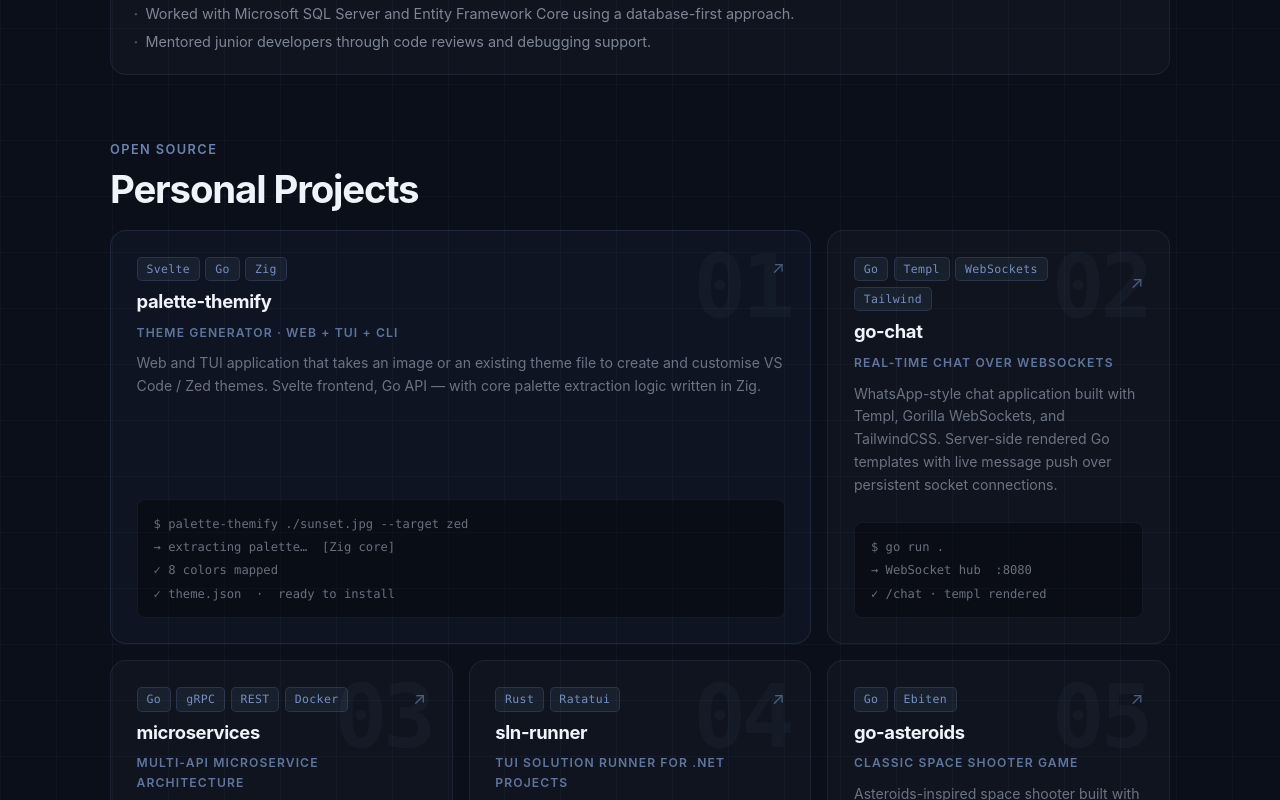
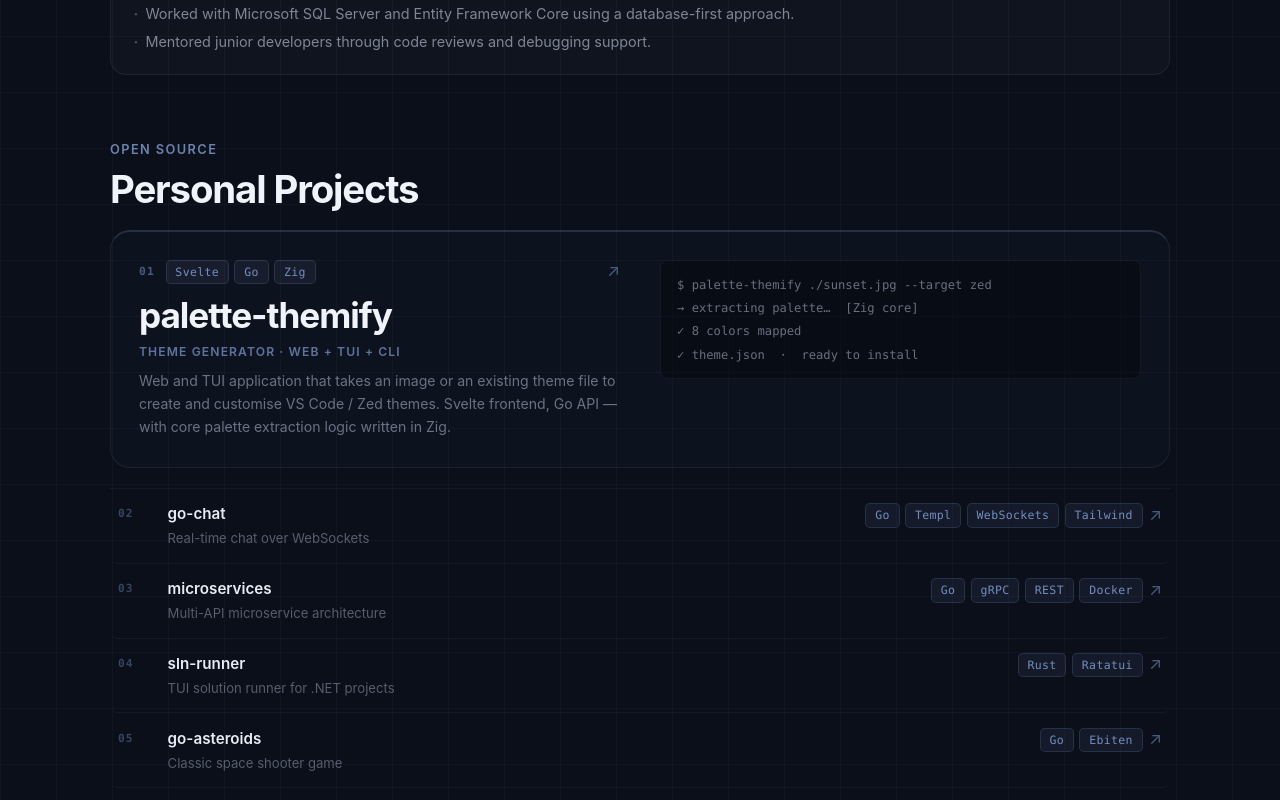
Before and after one commit to BeratHundurel/portfolio, a SvelteKit app: page / in a window 1280 px wide. Shown: the part 1020-1820 px from the top of the page. Built offline with nearby package versions, Linux system fonts and the light colour scheme.

Commit message:
Adding custom selection and scrollbar

```diff
--- a/eslint.config.js
+++ b/eslint.config.js
@@ -22,7 +22,10 @@ export default defineConfig(
 		rules: {
 			// typescript-eslint strongly recommend that you do not use the no-undef lint rule on TypeScript projects.
 			// see: https://typescript-eslint.io/troubleshooting/faqs/eslint/#i-get-errors-from-the-no-undef-rule-about-global-variables-not-being-defined-even-though-there-are-no-typescript-errors
-			'no-undef': 'off'
+			'no-undef': 'off',
+			// All hrefs in this project are absolute external URLs (https://) or mailto: links —
+			// SvelteKit path resolution is not needed and the rule produces only false positives.
+			'svelte/no-navigation-without-resolve': 'off'
 		}
 	},
 	{
--- a/src/routes/+page.svelte
+++ b/src/routes/+page.svelte
@@ -231,18 +231,36 @@
 		<p class="section-eyebrow">Open Source</p>
 		<h2 class="section-title">Personal Projects</h2>
 
-		<div class="projects-grid">
-			{#each projects as project (project.id)}
-				<a
-					class="project-card {project.featured ? 'project-card--featured' : ''}"
-					href={project.url}
-					target="_blank"
-					rel="noreferrer"
-				>
-					<span class="project-num">{project.id}</span>
+		<a class="project-featured" href={projects[0].url} target="_blank" rel="noreferrer">
+			<div class="pf-top">
+				<div class="pf-text">
+					<div class="pf-meta">
+						<span class="pf-num">{projects[0].id}</span>
+						<div class="project-stack">
+							{#each projects[0].stack as tag (tag)}
+								<span class="stack-badge">{tag}</span>
+							{/each}
+						</div>
+						<span class="project-link-icon">↗</span>
+					</div>
+					<h3 class="pf-name">{projects[0].name}</h3>
+					<p class="project-tagline">{projects[0].tagline}</p>
+					<p class="project-desc">{projects[0].description}</p>
+				</div>
+				<div class="project-snippet">
+					<pre><code>{projects[0].snippet}</code></pre>
+				</div>
+			</div>
+		</a>
 
-					<div class="project-inner">
-						<div class="project-meta-row">
+		<div class="project-rows">
+			{#each projects.slice(1) as project (project.id)}
+				<a class="project-row" href={project.url} target="_blank" rel="noreferrer">
+					<span class="pr-num">{project.id}</span>
+					<div class="pr-body">
+						<div class="pr-name-row">
+							<span class="pr-name">{project.name}</span>
+							<div class="pr-right">
 								<div class="project-stack">
 									{#each project.stack as tag (tag)}
 										<span class="stack-badge">{tag}</span>
@@ -250,16 +268,16 @@
 								</div>
 								<span class="project-link-icon">↗</span>
 							</div>
-
-						<h3 class="project-name">{project.name}</h3>
-						<p class="project-tagline">{project.tagline}</p>
-						<p class="project-desc">{project.description}</p>
-
+						</div>
+						<p class="pr-tagline">{project.tagline}</p>
+						<div class="pr-snippet">
+							<div class="pr-snippet-inner">
+								<p class="pr-desc">{project.description}</p>
 								{#if project.snippet}
-							<div class="project-snippet">
 									<pre><code>{project.snippet}</code></pre>
+								{/if}
 							</div>
-						{/if}
+						</div>
 					</div>
 				</a>
 			{/each}
--- a/src/routes/layout.css
+++ b/src/routes/layout.css
@@ -1,4 +1,39 @@
 @import 'tailwindcss';
+
+::selection {
+	background: rgba(150, 180, 240, 0.25);
+	color: #f0f3fa;
+}
+
+/* Scrollbar — webkit */
+::-webkit-scrollbar {
+	width: 8px;
+	height: 8px;
+}
+
+::-webkit-scrollbar-track {
+	background: #0a0f1a;
+}
+
+::-webkit-scrollbar-thumb {
+	background: rgba(140, 165, 220, 0.18);
+	border-radius: 99px;
+	border: 2px solid #0a0f1a;
+}
+
+::-webkit-scrollbar-thumb:hover {
+	background: rgba(150, 180, 240, 0.38);
+}
+
+::-webkit-scrollbar-corner {
+	background: #0a0f1a;
+}
+
+/* Scrollbar — firefox */
+* {
+	scrollbar-width: thin;
+	scrollbar-color: rgba(140, 165, 220, 0.18) #0a0f1a;
+}
 
 /* ──────────────────────────────────────
    GLOBAL & BASE STYLES
@@ -22,6 +57,8 @@
 body {
 	margin: 0;
 	min-height: 100vh;
+	overflow-y: scroll;
+	scrollbar-gutter: stable;
 	background:
 		repeating-linear-gradient(
 			0deg,
@@ -107,7 +144,7 @@ p {
 
 .link {
 	color: rgba(150, 180, 240, 0.7);
-	transition: color 120ms ease;
+	transition: color 140ms ease;
 }
 
 .link:hover {
@@ -297,10 +334,10 @@ p {
 	padding: 1.4rem;
 	border: 1px solid rgba(140, 165, 220, 0.1);
 	transition:
-		color 140ms ease,
-		border-color 180ms ease,
-		background 180ms ease,
-		box-shadow 180ms ease;
+		color 210ms ease,
+		border-color 210ms ease,
+		background 210ms ease,
+		box-shadow 210ms ease;
 }
 
 .flat-card::before {
@@ -314,7 +351,7 @@ p {
 	border-radius: 3px 0 0 3px;
 	transform: scaleY(0);
 	transform-origin: bottom;
-	transition: transform 220ms ease;
+	transition: transform 210ms ease;
 }
 
 .flat-card:hover {
@@ -365,10 +402,10 @@ p {
 	display: grid;
 	gap: 0.55rem;
 	transition:
-		color 140ms ease,
-		border-color 180ms ease,
-		background 180ms ease,
-		box-shadow 180ms ease;
+		color 210ms ease,
+		border-color 210ms ease,
+		background 210ms ease,
+		box-shadow 210ms ease;
 }
 
 .experience-item::before {
@@ -382,7 +419,7 @@ p {
 	border-radius: 3px 0 0 3px;
 	transform: scaleY(0);
 	transform-origin: bottom;
-	transition: transform 220ms ease;
+	transition: transform 210ms ease;
 }
 
 .experience-item:hover {
@@ -489,87 +526,7 @@ p {
    PROJECTS
    ────────────────────────────────────── */
 
-.projects-grid {
-	display: grid;
-	gap: 1rem;
-}
-
-.project-card {
-	position: relative;
-	overflow: hidden;
-	display: flex;
-	flex-direction: column;
-	padding: 1.6rem;
-	border-radius: 1rem;
-	border: 1px solid rgba(140, 165, 220, 0.1);
-	background: rgba(255, 255, 255, 0.022);
-	text-decoration: none;
-	color: inherit;
-	transition:
-		border-color 180ms ease,
-		background 180ms ease,
-		box-shadow 180ms ease;
-}
-
-.project-card::before {
-	content: '';
-	position: absolute;
-	left: 0;
-	top: 0;
-	bottom: 0;
-	width: 3px;
-	background: rgba(150, 180, 240, 0.55);
-	border-radius: 3px 0 0 3px;
-	transform: scaleY(0);
-	transform-origin: bottom;
-	transition: transform 220ms ease;
-}
-
-.project-card:hover {
-	border-color: rgba(160, 185, 230, 0.28);
-	background: rgba(255, 255, 255, 0.032);
-	box-shadow:
-		0 0 0 1px rgba(150, 180, 240, 0.04),
-		0 8px 32px rgba(0, 0, 0, 0.28);
-}
-
-.project-card:hover::before {
-	transform: scaleY(1);
-}
-
-.project-card--featured {
-	background: rgba(150, 180, 240, 0.03);
-	border-color: rgba(140, 165, 220, 0.13);
-}
-
-.project-num {
-	position: absolute;
-	top: 0.75rem;
-	right: 1.25rem;
-	font-family: 'JetBrains Mono', 'Fira Code', 'Cascadia Code', Consolas, monospace;
-	font-size: 5.5rem;
-	font-weight: 700;
-	letter-spacing: -0.05em;
-	line-height: 1;
-	color: rgba(150, 180, 240, 0.045);
-	user-select: none;
-	pointer-events: none;
-}
-
-.project-inner {
-	position: relative;
-	z-index: 1;
-	display: flex;
-	flex-direction: column;
-	gap: 0.5rem;
-	flex: 1;
-}
-
-.project-meta-row {
-	display: flex;
-	justify-content: space-between;
-	align-items: center;
-}
+/* ── Shared ── */
 
 .project-stack {
 	display: flex;
@@ -592,22 +549,10 @@ p {
 	font-size: 1.05rem;
 	color: rgba(150, 180, 240, 0.45);
 	transition:
-		transform 180ms ease,
-		color 180ms ease;
+		transform 210ms ease,
+		color 210ms ease;
 	display: inline-block;
-}
-
-.project-card:hover .project-link-icon {
-	color: rgba(150, 180, 240, 0.9);
-	transform: translate(3px, -3px);
-}
-
-.project-name {
-	font-size: 1.15rem;
-	font-weight: 650;
-	color: #f0f3fa;
-	letter-spacing: -0.02em;
-	margin: 0;
+	flex-shrink: 0;
 }
 
 .project-tagline {
@@ -624,16 +569,7 @@ p {
 	line-height: 1.62;
 	color: rgba(200, 210, 230, 0.5);
 	margin: 0.1rem 0 0;
-	transition: color 180ms ease;
-}
-
-.project-card:hover .project-desc {
-	color: rgba(200, 210, 230, 0.7);
-}
-
-.project-snippet {
-	margin-top: auto;
-	padding-top: 1.1rem;
+	transition: color 210ms ease;
 }
 
 .project-snippet pre {
@@ -649,6 +585,221 @@ p {
 	font-family: 'JetBrains Mono', 'Fira Code', 'Cascadia Code', Consolas, monospace;
 	font-size: 0.76rem;
 	line-height: 1.75;
+	color: rgba(200, 210, 230, 0.5);
+	white-space: pre;
+}
+
+/* ── Featured block ── */
+
+.project-featured {
+	display: block;
+	padding: 1.75rem;
+	border-radius: 1.25rem;
+	border: 1px solid rgba(140, 165, 220, 0.1);
+	border-top: 2px solid rgba(150, 180, 240, 0.18);
+	background: rgba(150, 180, 240, 0.025);
+	color: inherit;
+	text-decoration: none;
+	transition:
+		border-top-color 280ms ease,
+		background 280ms ease,
+		box-shadow 280ms ease;
+}
+
+.project-featured:hover {
+	border-top-color: rgba(150, 180, 240, 0.6);
+	background: rgba(150, 180, 240, 0.045);
+	box-shadow: 0 6px 36px rgba(0, 0, 0, 0.28);
+}
+
+.project-featured:hover .project-link-icon {
+	color: rgba(150, 180, 240, 0.9);
+	transform: translate(3px, -3px);
+}
+
+.project-featured:hover .project-desc {
+	color: rgba(200, 210, 230, 0.72);
+}
+
+.pf-top {
+	display: flex;
+	flex-direction: column;
+	gap: 1.5rem;
+}
+
+.pf-text {
+	display: flex;
+	flex-direction: column;
+	gap: 0.45rem;
+}
+
+.pf-meta {
+	display: flex;
+	align-items: center;
+	gap: 0.65rem;
+	margin-bottom: 0.25rem;
+}
+
+.pf-meta .project-link-icon {
+	margin-left: auto;
+}
+
+.pf-num {
+	font-family: 'JetBrains Mono', 'Fira Code', 'Cascadia Code', Consolas, monospace;
+	font-size: 0.7rem;
+	color: rgba(150, 180, 240, 0.45);
+	font-weight: 600;
+	letter-spacing: 0.12em;
+}
+
+.pf-name {
+	font-size: clamp(1.5rem, 3.5vw, 2.2rem);
+	font-weight: 700;
+	color: #f0f3fa;
+	letter-spacing: -0.03em;
+	line-height: 1.1;
+	margin: 0;
+	transition: color 280ms ease;
+}
+
+.project-featured:hover .pf-name {
+	color: #fff;
+}
+
+.project-featured .project-snippet {
+	margin-top: 0;
+}
+
+/* ── Row list ── */
+
+.project-rows {
+	display: flex;
+	flex-direction: column;
+	border-top: 1px solid rgba(140, 165, 220, 0.07);
+}
+
+.project-row {
+	display: grid;
+	grid-template-columns: 2.25rem 1fr;
+	gap: 0 0.85rem;
+	padding: 0.9rem 0.5rem;
+	border-bottom: 1px solid rgba(140, 165, 220, 0.07);
+	color: inherit;
+	text-decoration: none;
+	border-radius: 0.5rem;
+	align-items: start;
+	transition: background 140ms ease;
+}
+
+.project-row:hover {
+	background: rgba(150, 180, 240, 0.04);
+}
+
+.project-row:hover .project-link-icon {
+	color: rgba(150, 180, 240, 0.9);
+	transform: translate(3px, -3px);
+}
+
+.pr-num {
+	font-family: 'JetBrains Mono', 'Fira Code', 'Cascadia Code', Consolas, monospace;
+	font-size: 0.7rem;
+	color: rgba(150, 180, 240, 0.32);
+	font-weight: 600;
+	letter-spacing: 0.1em;
+	padding-top: 0.18rem;
+}
+
+.pr-body {
+	display: flex;
+	flex-direction: column;
+}
+
+.pr-name-row {
+	display: flex;
+	align-items: baseline;
+	justify-content: space-between;
+	gap: 0.75rem;
+}
+
+.pr-name {
+	font-size: 0.95rem;
+	font-weight: 620;
+	color: #e8ecf4;
+	transition: color 140s ease;
+}
+
+.project-row:hover .pr-name {
+	color: #fff;
+}
+
+.pr-right {
+	display: flex;
+	align-items: center;
+	gap: 0.4rem;
+	flex-shrink: 0;
+}
+
+.pr-tagline {
+	font-size: 0.82rem;
+	color: rgba(200, 210, 230, 0.4);
+	line-height: 1.45;
+	margin-top: 0.1rem;
+	transition: color 140ms ease;
+}
+
+.project-row:hover .pr-tagline {
+	color: rgba(200, 210, 230, 0.65);
+}
+
+/* Snippet expand — CSS grid-template-rows trick */
+.pr-snippet {
+	display: grid;
+	grid-template-rows: 0fr;
+	overflow: hidden;
+	transition:
+		grid-template-rows 280ms ease,
+		margin-top 280ms ease;
+	margin-top: 0;
+}
+
+.project-row:hover .pr-snippet {
+	grid-template-rows: 1fr;
+	margin-top: 0.75rem;
+}
+
+.pr-snippet-inner {
+	overflow: hidden;
+	min-height: 0;
+	display: flex;
+	flex-direction: column;
+	gap: 0.65rem;
+}
+
+.pr-desc {
+	font-size: 0.85rem;
+	line-height: 1.6;
+	color: rgba(200, 210, 230, 0.55);
+	margin: 0;
+	transition: color 140ms ease;
+}
+
+.project-row:hover .pr-desc {
+	color: rgba(200, 210, 230, 0.75);
+}
+
+.pr-snippet-inner pre {
+	margin: 0;
+	padding: 0.6rem 0.85rem;
+	background: rgba(0, 0, 0, 0.3);
+	border: 1px solid rgba(140, 165, 220, 0.07);
+	border-radius: 0.45rem;
+	overflow: hidden;
+}
+
+.pr-snippet-inner code {
+	font-family: 'JetBrains Mono', 'Fira Code', 'Cascadia Code', Consolas, monospace;
+	font-size: 0.73rem;
+	line-height: 1.7;
 	color: rgba(200, 210, 230, 0.5);
 	white-space: pre;
 }
@@ -682,13 +833,11 @@ p {
 		grid-template-columns: 1.4fr 1fr;
 	}
 
-	.projects-grid {
-		grid-template-columns: repeat(3, 1fr);
-		gap: 1rem;
-	}
-
-	.project-card--featured {
-		grid-column: span 2;
+	.pf-top {
+		display: grid;
+		grid-template-columns: 1fr 1fr;
+		gap: 2.5rem;
+		align-items: start;
 	}
 }
 
```
Lines whose indentation alone changed are shown as unchanged.
